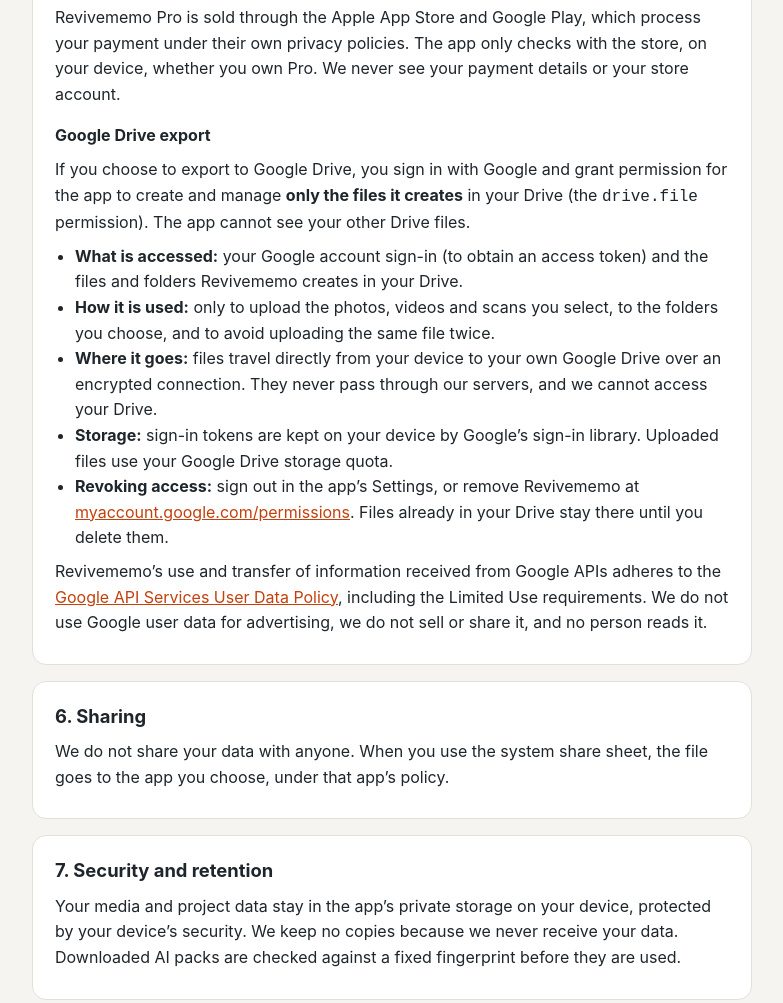
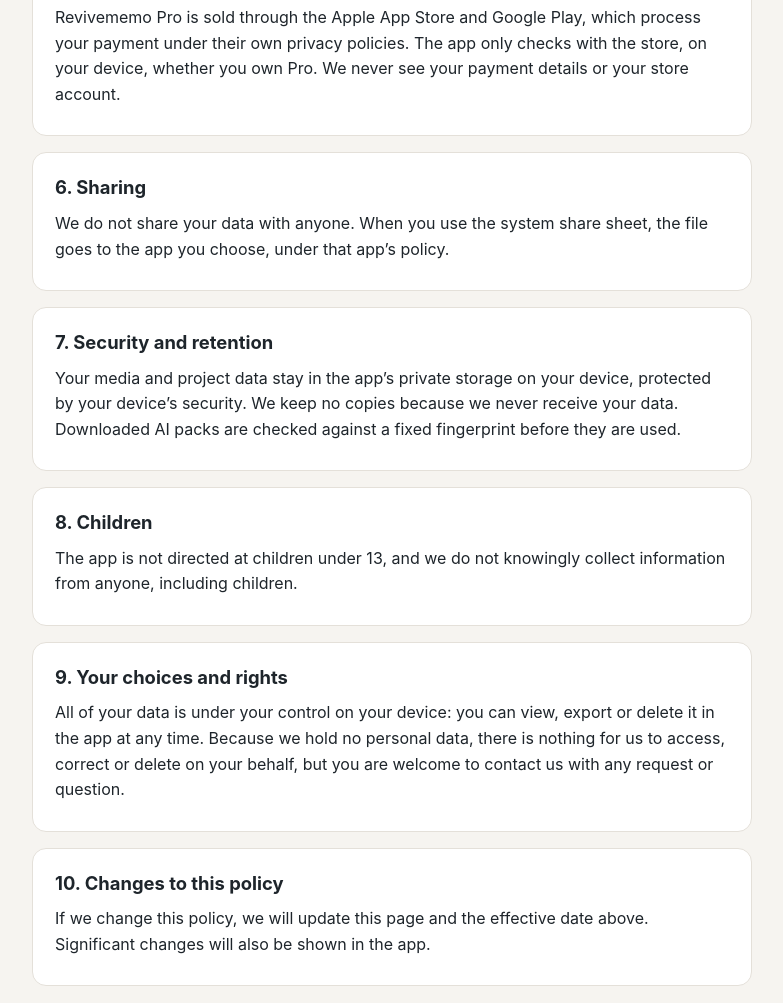
Before and after one commit to nsabuj/nsabuj.github.io, a plain HTML site: page revivememo/privacy.html in a window 1280 px wide. Shown: the part 1706-2709 px from the top of the page, without its empty margins (248-1031 px from the left). Drawn offline with Linux system fonts and the light colour scheme.

Commit message:
Revise privacy policy effective date and features
Updated effective date and modified internet feature description.

```diff
--- a/revivememo/privacy.html
+++ b/revivememo/privacy.html
@@ -46,7 +46,7 @@
   <header>
     <div class="brand"><span class="dot" aria-hidden="true"></span>Revivememo</div>
     <h1>Privacy Policy</h1>
-    <p class="meta">Effective date: 12 November 2026</p>
+    <p class="meta">Effective date: 15 November 2026</p>
   </header>
 
   <div class="summary" role="note">
@@ -54,7 +54,7 @@
     <ul>
       <li>Revivememo edits your photos and videos <em>on your device</em>. We do not run servers that receive your media.</li>
       <li>We do not collect personal data. There is no account, no analytics, no advertising and no tracking.</li>
-      <li>Optional features that use the internet (AI pack downloads, purchases, Google Drive export) only run when you choose them.</li>
+      <li>Optional features that use the internet (AI pack downloads and purchases) only run when you choose them.</li>
     </ul>
   </div>
 
@@ -100,17 +100,6 @@
 
     <h3>Purchases</h3>
     <p>Revivememo Pro is sold through the Apple App Store and Google Play, which process your payment under their own privacy policies. The app only checks with the store, on your device, whether you own Pro. We never see your payment details or your store account.</p>
-
-    <h3>Google Drive export</h3>
-    <p>If you choose to export to Google Drive, you sign in with Google and grant permission for the app to create and manage <strong>only the files it creates</strong> in your Drive (the <code>drive.file</code> permission). The app cannot see your other Drive files.</p>
-    <ul>
-      <li><strong>What is accessed:</strong> your Google account sign-in (to obtain an access token) and the files and folders Revivememo creates in your Drive.</li>
-      <li><strong>How it is used:</strong> only to upload the photos, videos and scans you select, to the folders you choose, and to avoid uploading the same file twice.</li>
-      <li><strong>Where it goes:</strong> files travel directly from your device to your own Google Drive over an encrypted connection. They never pass through our servers, and we cannot access your Drive.</li>
-      <li><strong>Storage:</strong> sign-in tokens are kept on your device by Google’s sign-in library. Uploaded files use your Google Drive storage quota.</li>
-      <li><strong>Revoking access:</strong> sign out in the app’s Settings, or remove Revivememo at <a href="https://myaccount.google.com/permissions">myaccount.google.com/permissions</a>. Files already in your Drive stay there until you delete them.</li>
-    </ul>
-    <p>Revivememo’s use and transfer of information received from Google APIs adheres to the <a href="https://developers.google.com/terms/api-services-user-data-policy">Google API Services User Data Policy</a>, including the Limited Use requirements. We do not use Google user data for advertising, we do not sell or share it, and no person reads it.</p>
   </section>
 
   <section>
```
